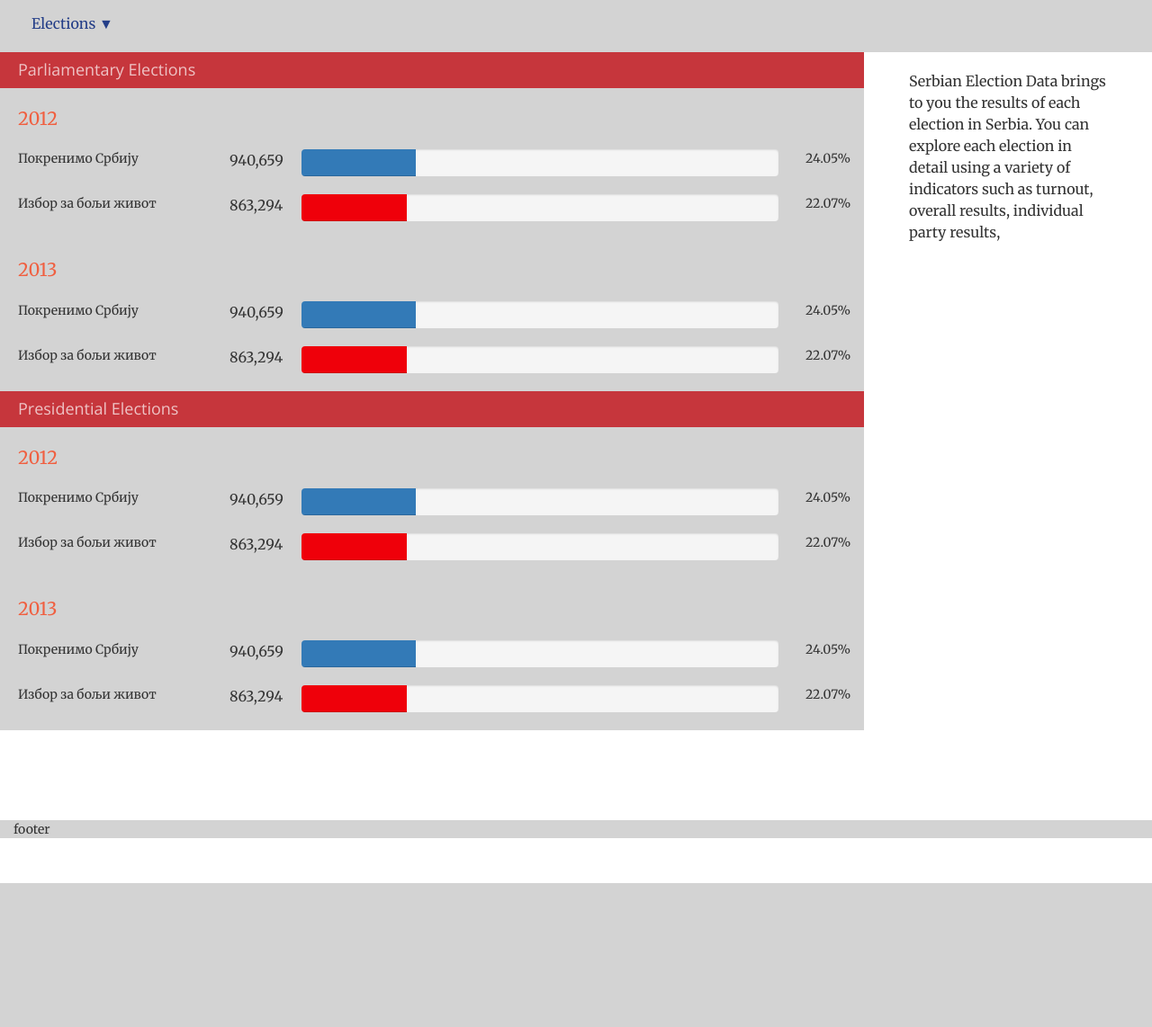
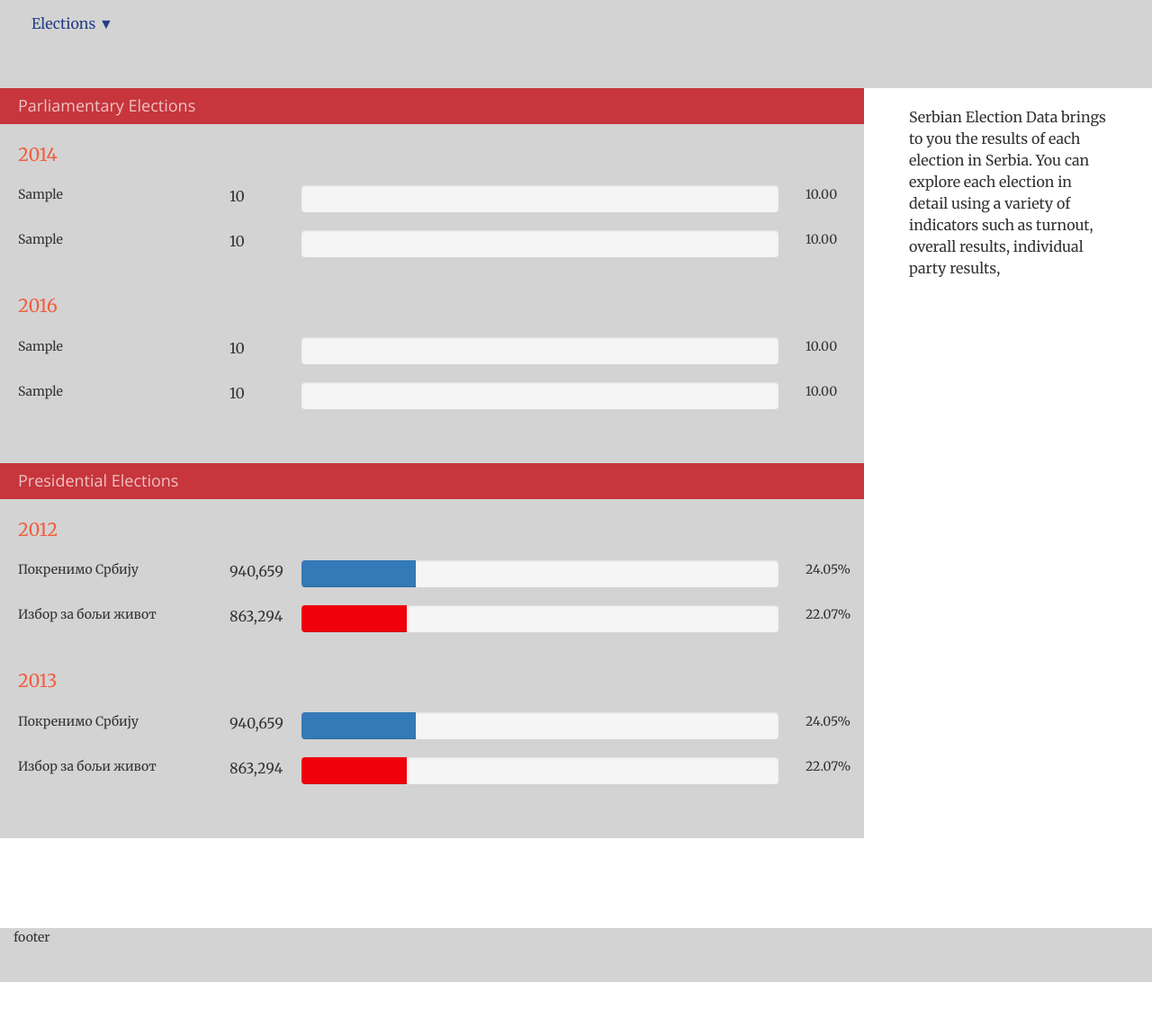
Before and after one commit to crtarsorg/izborna-platforma, a Flask app: template app/templates/site/home.html in a window 1280 px wide. Shown: the part 51-1193 px from the top of the page at 90% size. Before the commit the page ends 1033 px from the top, so only its background shows below. Run offline with Flask 2, Linux system fonts and the light colour scheme; the template is opened without the code that fills it: most values are stand-ins (such as "Sample title", 1, 10 or a date in 2020); parts of the project's set-up code (start-up, migrations or seed data) failed here and were passed over; some libraries are stand-ins or nearby versions.

Commit message:
api and top indicators from the data source2 for the parlamentary elections 2014 and 2016

```diff
--- a/app/static/css/custom.css
+++ b/app/static/css/custom.css
@@ -10,6 +10,7 @@ section{
 .background-gray{
     background:lightgray;
     overflow:auto;
+    padding-bottom:40px;
 }
 .election-tabs-link{
     cursor:pointer;
--- a/app/templates/include/head.html
+++ b/app/templates/include/head.html
@@ -4,7 +4,7 @@
     <meta name="description" content="">
     <meta name="author" content="">
 
-    <title>Creative - Start Bootstrap Theme</title>
+    <title>Izborna Platforma</title>
 
     <!-- Bootstrap Core CSS -->
 
--- a/app/templates/site/_parList.html
+++ b/app/templates/site/_parList.html
@@ -2,70 +2,80 @@
 
 <div class="row header-l">
     <div class="content-list background-gray">
-
-            <h4> Parliamentary Elections</h4>
-            <div class="col-md-12 year-list"><a href="#">2012</a></div>
-            <div class="col-md-3 name-list">Покренимо Србију</div>
+        <h4> Parliamentary Elections</h4>
+        <!-- beginning of the year 2014 -->
+        <!-- first indicator -->
+            <div class="col-md-12 year-list"><a href="#">2014</a></div>
+            <div class="col-md-3 name-list"> {{ data2014[0]['izbornaLista'] }}</div>
             <div class="col-md-1">
-                <p class="nr-votes">940,659</p>
+                <p class="nr-votes">    {{ '{0:,}'.format(data2014[0]['glasova'])}}</p>
             </div>
             <div class="col-md-7">
                 <div class="progress">
-                    <div class="progress-bar" role="progressbar" aria-valuenow="24.05" aria-valuemin="0" aria-valuemax="100" style="width:24.05%">
-                      <span class="sr-only">24.05% Complete</span>
+                    <div class="progress-bar" role="progressbar" aria-valuenow="{{ data2014[0]['udeo'] }}" aria-valuemin="0" aria-valuemax="100" style="width:{{ data2014[0]['udeo']}}%">
+                      <span class="sr-only">{{ data2014[0]['udeo']}}% Complete</span>
+                    </div>
+                </div>
+            </div>
+        <!-- end of the first indicatior -->
+        <!-- second indicator -->
+            <div class="col-md-1 percentage">
+            {{ '{0:0.2f}'.format(data2014[1]['udeo'])}}
+            </div>
+
+                 <div class="col-md-3 name-list"> {{ data2014[1]['izbornaLista'] }}</div>
+            <div class="col-md-1">
+                <p class="nr-votes">    {{ '{0:,}'.format(data2014[1]['glasova'])}}</p>
+            </div>
+            <div class="col-md-7">
+                <div class="progress">
+                    <div class="progress-bar  progressbar-red" role="progressbar" aria-valuenow="{{ data2014[1]['udeo'] }}" aria-valuemin="0" aria-valuemax="100" style="width:{{ data2014[1]['udeo']}}%">
+                      <span class="sr-only">{{ data2014[1]['udeo']}}% Complete</span>
                     </div>
                 </div>
             </div>
             <div class="col-md-1 percentage">
-                24.05%
+            {{ '{0:0.2f}'.format(data2014[1]['udeo'])}}
             </div>
+        <!-- end of the second indicatior -->
+        <!-- end of year 2014 -->
 
-            <div class="col-md-3 name-list">Избор за бољи живот</div>
-             <div class="col-md-1">
-                <p class="nr-votes">863,294</p>
+        <!-- beginning of the year 2016 -->
+        <!-- first indicator -->
+          <div class="col-md-12 year-list"><a href="#">2016</a></div>
+            <div class="col-md-3 name-list"> {{ data2016[0]['izbornaLista'] }}</div>
+            <div class="col-md-1">
+                <p class="nr-votes">    {{ '{0:,}'.format(data2016[0]['glasova'])}}</p>
             </div>
             <div class="col-md-7">
                 <div class="progress">
-                    <div class="progress-bar progressbar-red" role="progressbar" aria-valuenow="22.07" aria-valuemin="0" aria-valuemax="100" style="width:22.07%">
-                      <span class="sr-only">22.07% Complete</span>
+                    <div class="progress-bar" role="progressbar" aria-valuenow="{{ data2016[0]['udeo'] }}" aria-valuemin="0" aria-valuemax="100" style="width:{{ data2016[0]['udeo']}}%">
+                      <span class="sr-only">{{ data2016[0]['udeo']}}% Complete</span>
                     </div>
                 </div>
             </div>
             <div class="col-md-1 percentage">
-               22.07%
+            {{ '{0:0.2f}'.format(data2016[0]['udeo'])}}
             </div>
-            <!-- second -->
-              <div class="col-md-12 year-list"><a>2013</a></div>
-            <div class="col-md-3 name-list">Покренимо Србију</div>
+        <!-- end of the first indicator -->
+        <!-- beginning of the   second indicator -->
+         <div class="col-md-3 name-list"> {{ data2016[1]['izbornaLista'] }}</div>
             <div class="col-md-1">
-                <p class="nr-votes">940,659</p>
+                <p class="nr-votes">{{ '{0:,}'.format(data2016[1]['glasova'])}}</p>
             </div>
             <div class="col-md-7">
                 <div class="progress">
-                    <div class="progress-bar" role="progressbar" aria-valuenow="24.05" aria-valuemin="0" aria-valuemax="100" style="width:24.05%">
-                      <span class="sr-only">24.05% Complete</span>
+                    <div class="progress-bar progressbar-red" role="progressbar" aria-valuenow="{{ data2016[1]['udeo'] }}" aria-valuemin="0" aria-valuemax="100" style="width:{{ data2016[1]['udeo']}}%">
+                      <span class="sr-only">{{ data2016[1]['udeo']}}% Complete</span>
                     </div>
                 </div>
             </div>
             <div class="col-md-1 percentage">
-                24.05%
+            {{ '{0:0.2f}'.format(data2016[1]['udeo'])}}
             </div>
-
-            <div class="col-md-3 name-list">Избор за бољи живот</div>
-             <div class="col-md-1">
-                <p class="nr-votes">863,294</p>
-            </div>
-            <div class="col-md-7">
-                <div class="progress">
-                    <div class="progress-bar progressbar-red" role="progressbar" aria-valuenow="22.07" aria-valuemin="0" aria-valuemax="100" style="width:22.07%">
-                      <span class="sr-only">22.07% Complete</span>
-                    </div>
-                </div>
-            </div>
-            <div class="col-md-1 percentage">
-               22.07%
-            </div>
+        <!-- end of the second indicatior -->
+        <!-- begining of the 2016 -->
+    </div>
 
 
-    </div>
 </div>
```
Also changed, not shown: app/mod_main/views.py (+16 -2 lines), app/mod_type/views.py (+4 -3 lines).
